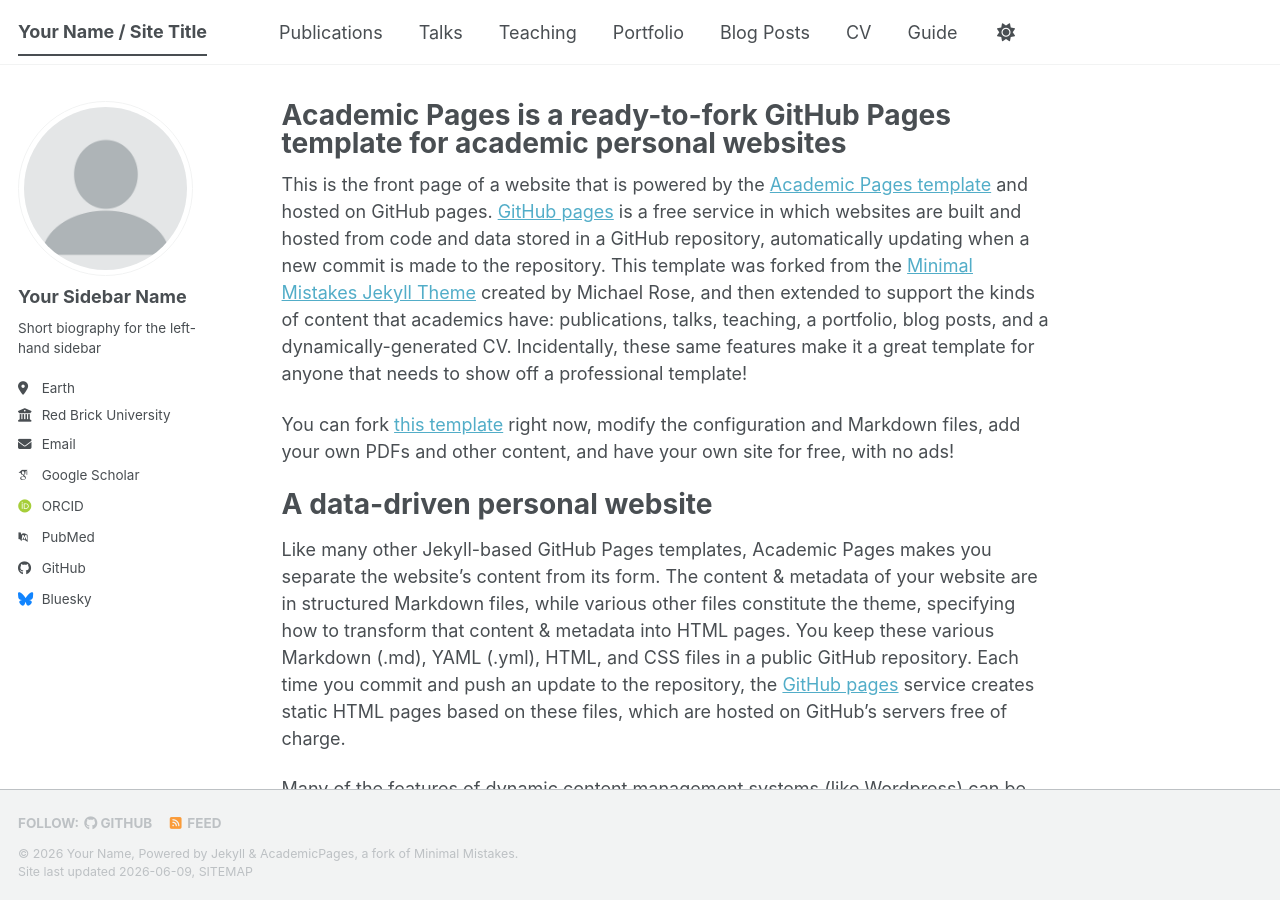
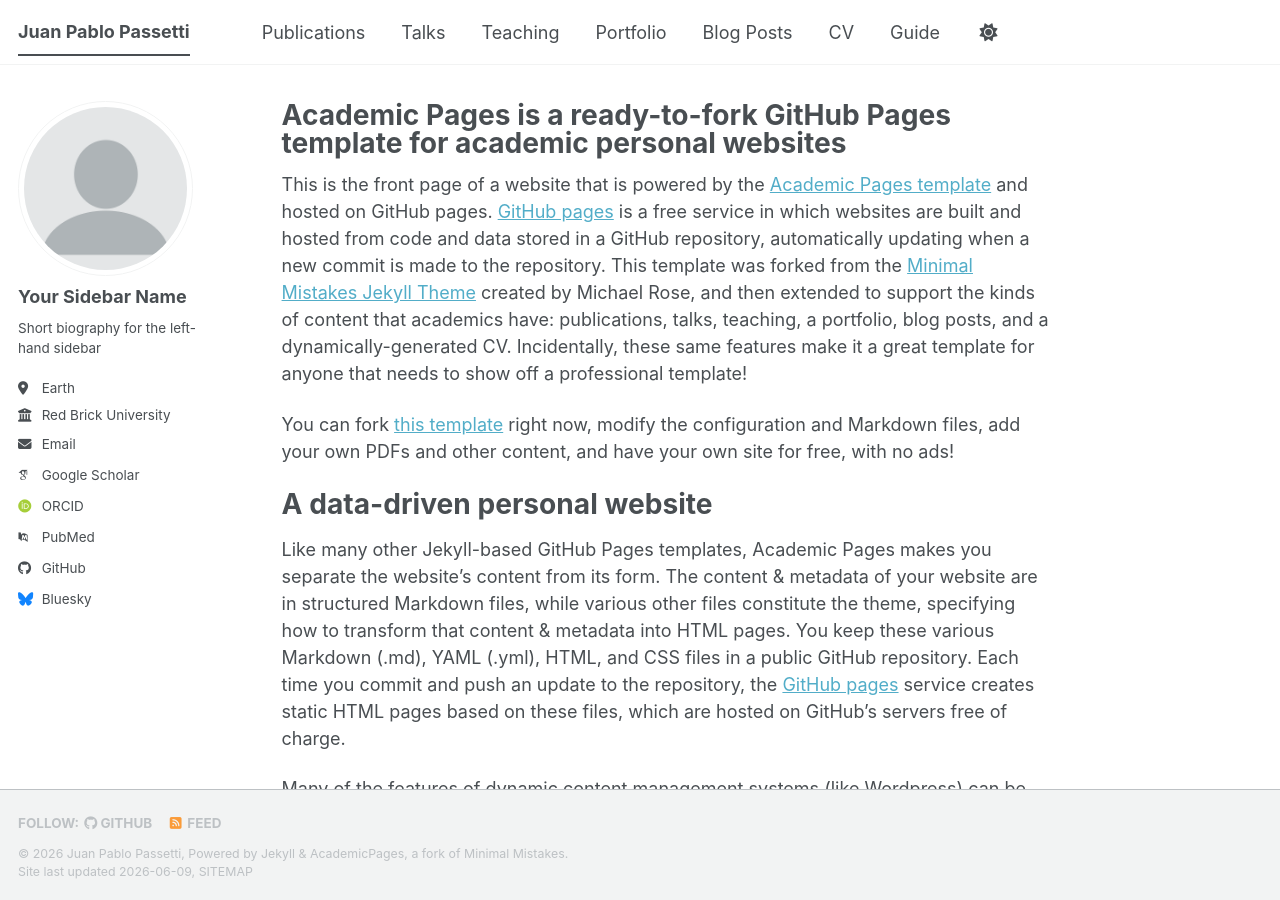
Before and after one commit to juanpassetti/juanpablopassetti.github.io, a Jekyll site: the page built from _pages/about.md, in a window 1280 px wide and 900 px high. Built offline with Jekyll 4.4.1, drawn with Linux system fonts in a browser that asks for light colours; some web fonts are replaced; a script bundle is joined from its source files by our own code; library files that are not in the unit come from our copies.

Commit message:
Update _config.yml

```diff
--- a/_config.yml
+++ b/_config.yml
@@ -9,9 +9,9 @@
 # Basic Site Settings
 locale                   : "en-US"
 site_theme               : "default" # The available themes options are "default", "air", "sunrise", "mint", "dirt" and "contrast"
-title                    : "Your Name / Site Title"
+title                    : "Juan Pablo Passetti"
 title_separator          : "-"
-name                     : &name "Your Name"
+name                     : &name "Juan Pablo Passetti"
 description              : &description "Your Name's academic portfolio"   # Update this with a general description of your site, this is the default if not overridden by a page
 url                      : https://academicpages.github.io # The base hostname & protocol for your site e.g. "https://[your GitHub username].github.io",
                                                            # or if you already have some other page hosted on Github then use "https://[your GitHub username].github.io/[Your Repo Name]"
```
